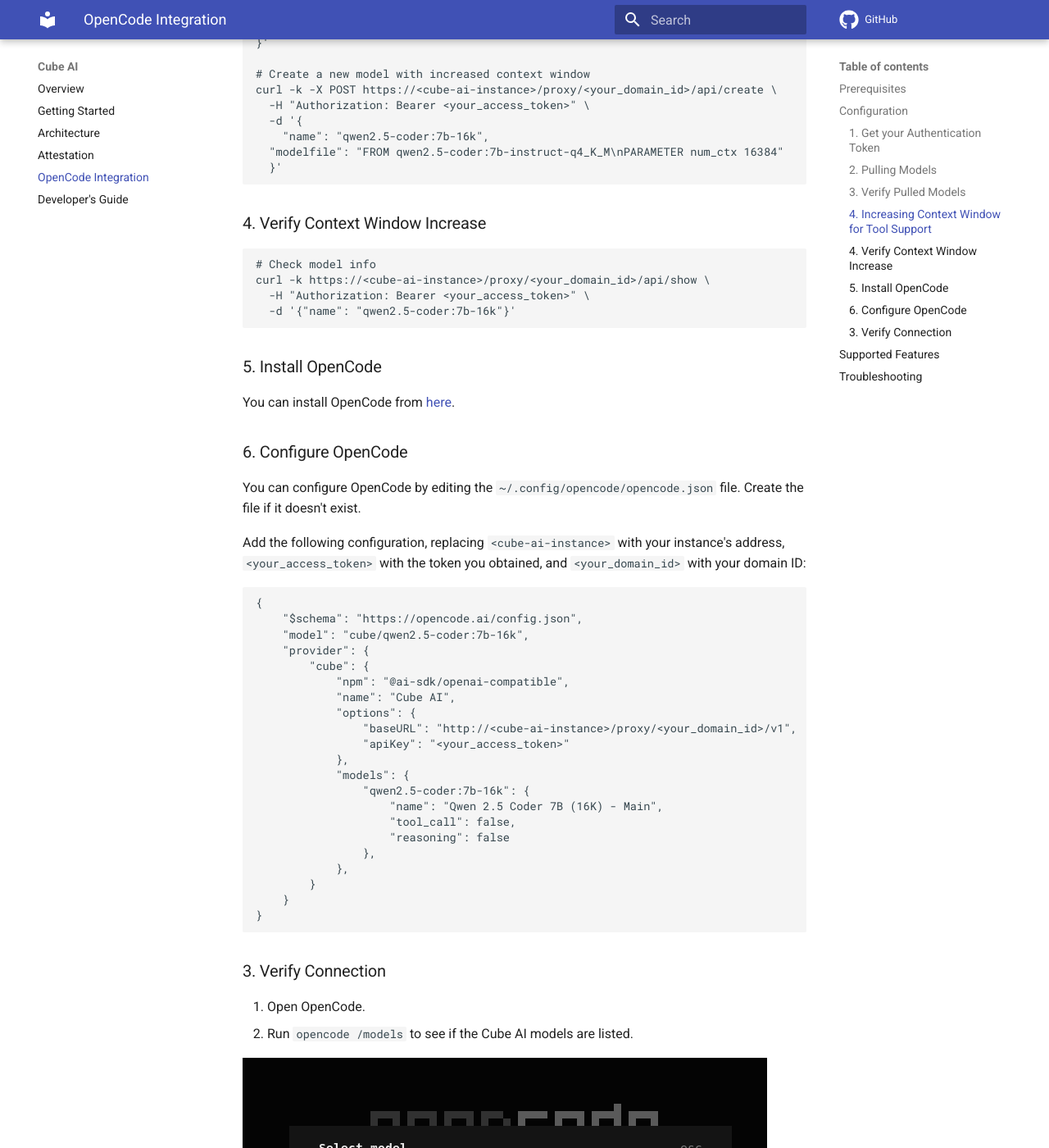
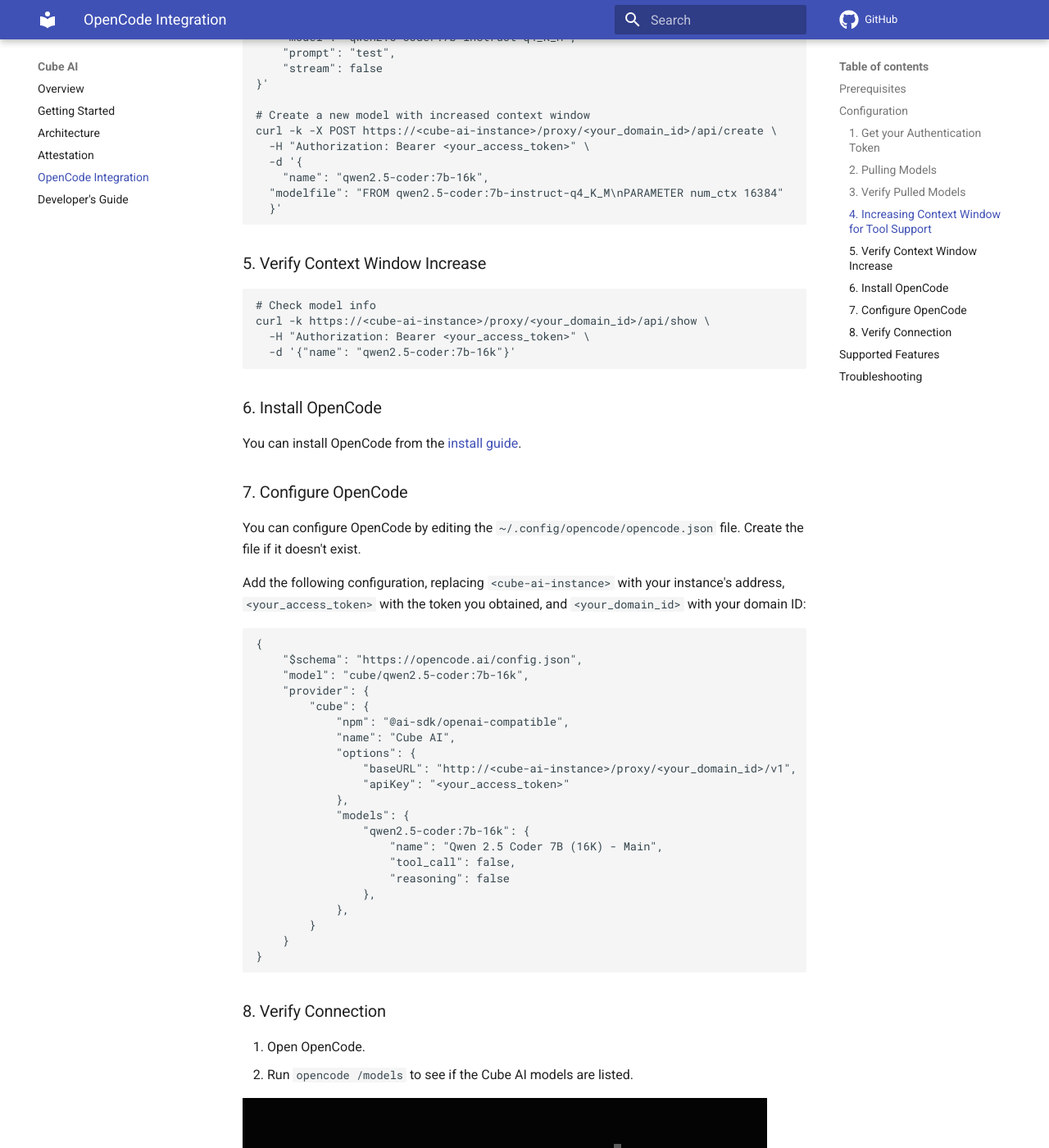
Before and after one commit to ultravioletrs/cube-docs, an MkDocs documentation site: the page built from docs/opencode.md, in a window 1280 px wide and 1400 px high, scrolled down 1737 px. Shown: the whole window at 82% size. Built offline with MkDocs 1.6.1 and Material for MkDocs 9.7.7, drawn with Linux system fonts in a browser that asks for light colours; comment, search, counter and statistics services are not loaded; some of the changed text lies outside the part shown.

Commit message:
docs: Renumber steps in getting started and opencode guides, and add a recommended model.
Signed-off-by: Sammy Oina <sammyoina@gmail.com>

````diff
--- a/docs/getting-started.md
+++ b/docs/getting-started.md
@@ -56,7 +56,7 @@
    }
    ```
 
-4. **Create a domain**
+5. **Create a domain**
 
    All API requests require a domain ID in the URL path. You can either get the domain ID from the UI or create a new domain via the API:
 
@@ -75,6 +75,7 @@
    ```
 
    The response will contain your domain information including the `id`:
+
    ```json
    {
      "id": "d7f9b3b8-4f7e-4f44-8d47-1a6e5e6f7a2b",
@@ -107,7 +108,7 @@
      -H "Authorization: Bearer YOUR_ACCESS_TOKEN"
    ```
 
-6. **Make your first AI request**
+7. **Make your first AI request**
 
    Replace `YOUR_DOMAIN_ID` with your actual domain ID:
 
--- a/docs/opencode.md
+++ b/docs/opencode.md
@@ -43,6 +43,7 @@
 ```
 
 Other recommended models:
+
 - `qwen2.5-coder:3b` (Faster)
 - `deepseek-coder:6.7b-instruct-q4_K_M`
 
@@ -79,7 +80,7 @@
   }'
 ```
 
-### 4. Verify Context Window Increase
+### 5. Verify Context Window Increase
 
 ```bash
 # Check model info
@@ -88,11 +89,11 @@
   -d '{"name": "qwen2.5-coder:7b-16k"}'
 ```
 
-### 5. Install OpenCode
+### 6. Install OpenCode
 
-You can install OpenCode from [here](https://opencode.ai/docs#install).
+You can install OpenCode from the [install guide](https://opencode.ai/docs#install).
 
-### 6. Configure OpenCode
+### 7. Configure OpenCode
 
 You can configure OpenCode by editing the `~/.config/opencode/opencode.json` file. Create the file if it doesn't exist.
 
@@ -122,17 +123,17 @@
 }
 ```
 
-### 3. Verify Connection
+### 8. Verify Connection
 
 1. Open OpenCode.
 2. Run `opencode /models` to see if the Cube AI models are listed.
 
-![OpenCode models](./img/opencode-models.png)
+   ![OpenCode models](./img/opencode-models.png)
 
 3. Select a model (e.g., `cube/qwen2.5-coder:7b-16k`).
 4. Try a simple prompt to verify the connection.
 
-![OpenCode example addition](./img/opencode-example.png)
+   ![OpenCode example addition](./img/opencode-example.png)
 
 ## Supported Features
 
````
Also changed, not shown: other parts of docs/getting-started.md (+1 -1 lines).
